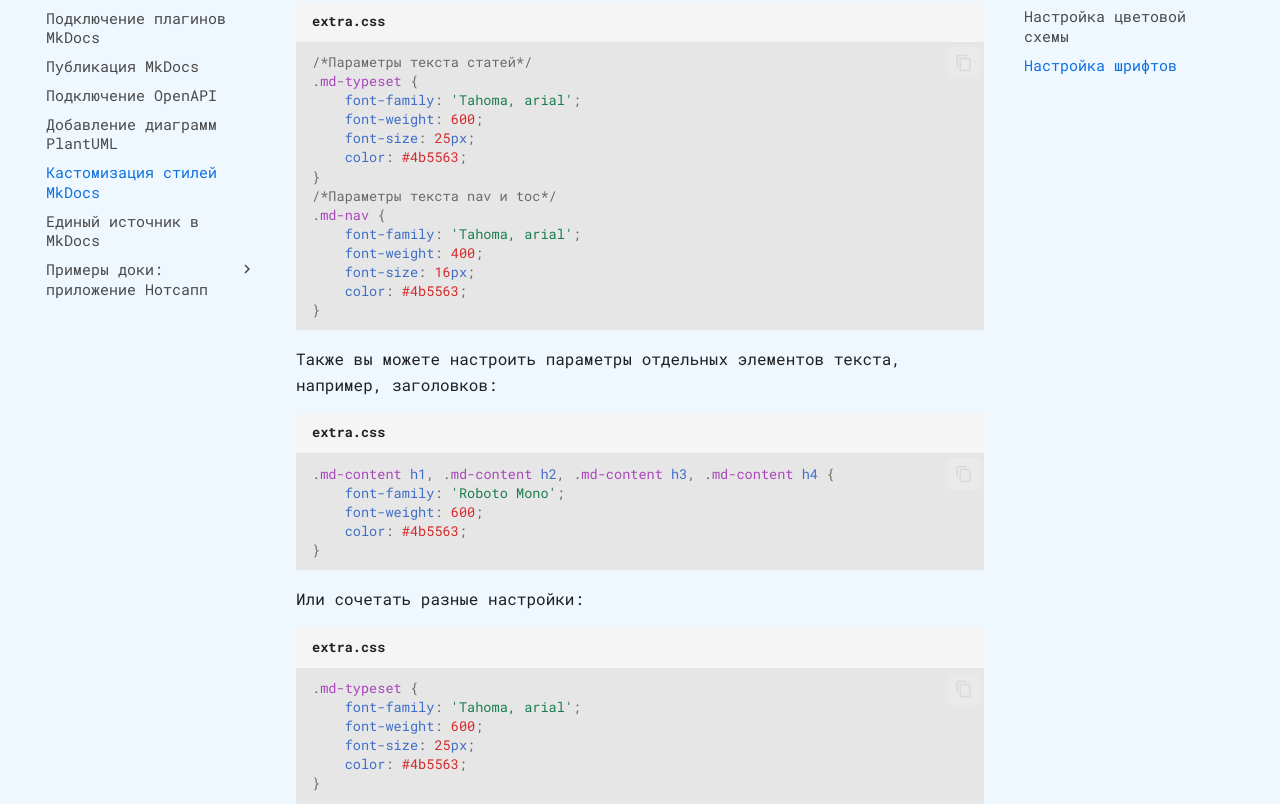
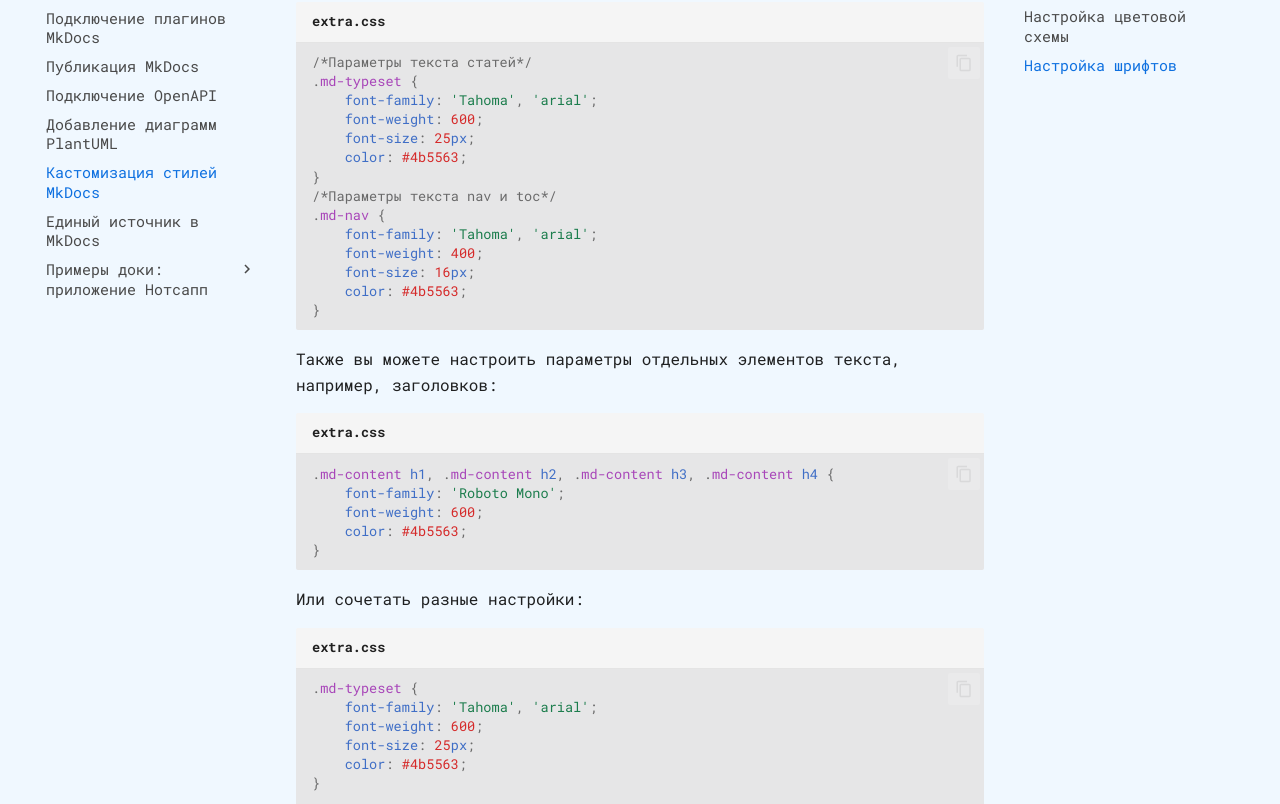
Before and after one commit to novillero/dac-advanced, an MkDocs documentation site: the page built from docs/pet-project/mkdocs-css.md, in a window 1280 px wide and 1400 px high, scrolled down 2831 px. Shown: the part 169-973 px from the top of the window. Built offline with MkDocs 1.6.1 and Material for MkDocs 9.7.7, drawn with Linux system fonts in a browser that asks for light colours; some web fonts are replaced.

Commit message:
fix fonts

````diff
--- a/docs/pet-project/mkdocs-css.md
+++ b/docs/pet-project/mkdocs-css.md
@@ -116,14 +116,14 @@ theme:
 ```css title="extra.css"
 /*Параметры текста статей*/
 .md-typeset {
-    font-family: 'Tahoma, arial';
+    font-family: 'Tahoma', 'arial';
     font-weight: 600;
     font-size: 25px;
     color: #4b5563;
 }
 /*Параметры текста nav и toc*/
 .md-nav {
-    font-family: 'Tahoma, arial';
+    font-family: 'Tahoma', 'arial';
     font-weight: 400;
     font-size: 16px;
     color: #4b5563;
@@ -144,7 +144,7 @@ theme:
 
 ```css title="extra.css"
 .md-typeset {
-    font-family: 'Tahoma, arial';
+    font-family: 'Tahoma', 'arial';
     font-weight: 600;
     font-size: 25px;
     color: #4b5563;
````
